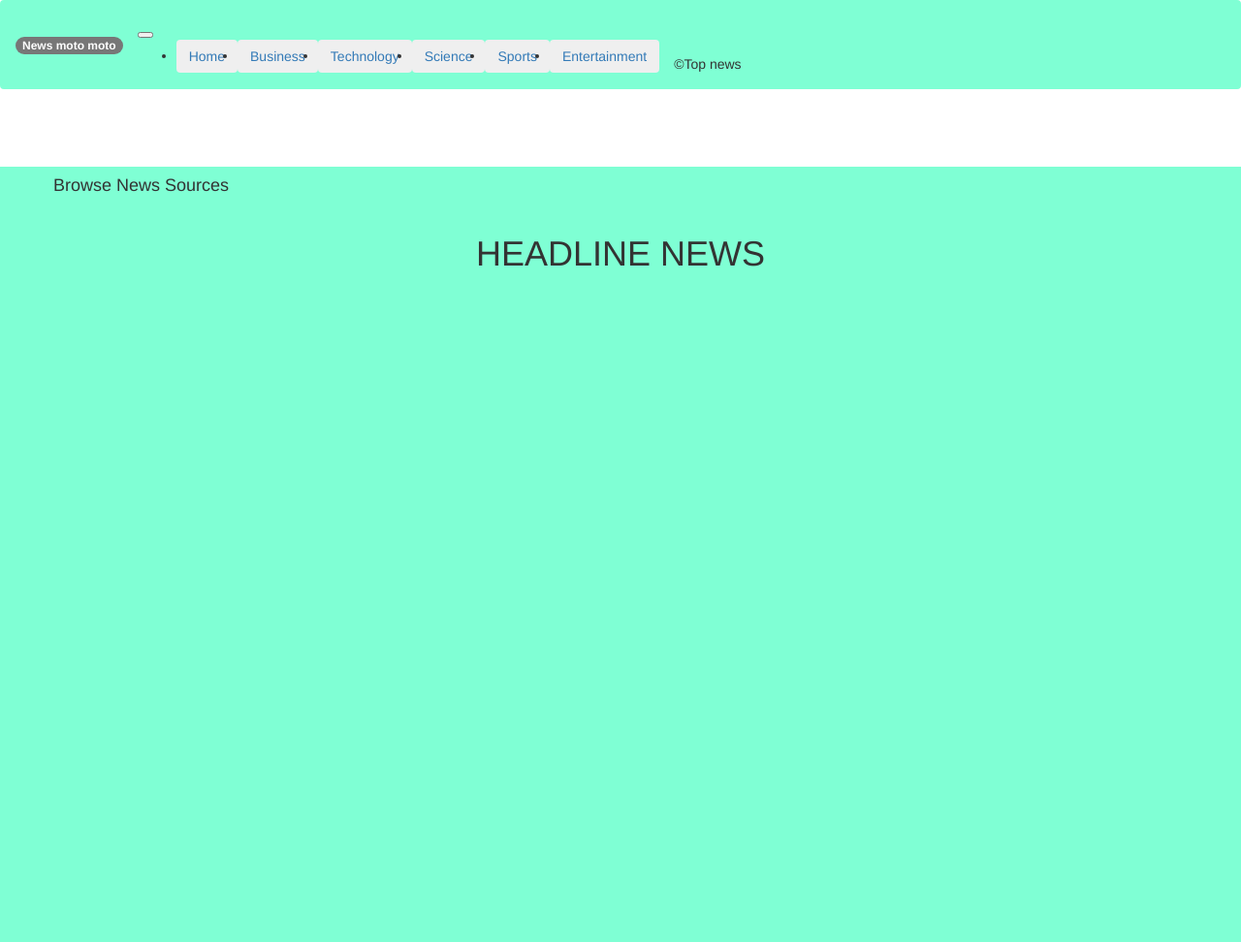
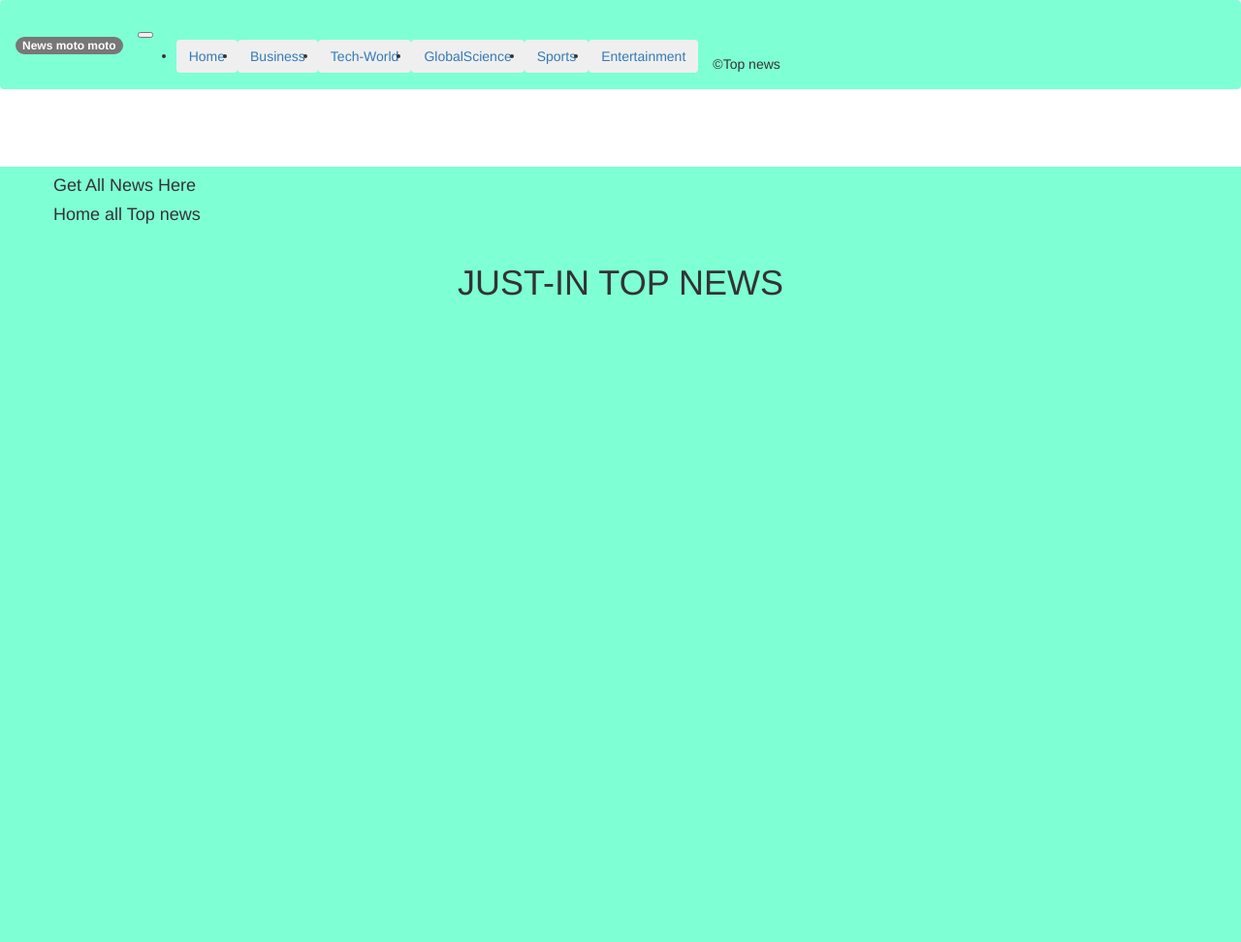
Before and after one commit to Robertokello11/News_API, a Flask app: template app/templates/index.html in a window 1280 px wide. Shown: the whole page at 97% size. Before the commit the page ends 275 px from the top, so only its background shows below. Run offline with Flask 2, Linux system fonts and the light colour scheme; the template is opened without the code that fills it, so the values that code supplies are empty; some libraries are stand-ins or nearby versions.

Commit message:
make changes made on all files

```diff
--- a/app/static/css/index.css
+++ b/app/static/css/index.css
@@ -1,5 +1,5 @@
 .main {
-    flex: 1 1 0;
+    flex:content;
     display: flex;
     background-color: aquamarine;
 
--- a/app/templates/base.html
+++ b/app/templates/base.html
@@ -1,5 +1,5 @@
 {% extends 'bootstrap/base.html'%}
-href="{{ url_for('static', filename='stylesheets/style.css') }}" />
+<!-- href="{{ url_for('static', filename='stylesheets/style.css') }}" /> -->
 {% block navbar %}
     {% include 'navbar.html' %}
 {% endblock %}
--- a/app/templates/index.html
+++ b/app/templates/index.html
@@ -13,7 +13,8 @@
         <div class="col-3">
           <div class="card-column">
             <div class="card-header">
-              <h4>Browse News Sources</h4>
+              <h4>Get All News Here</h4>
+              <h4>Home all Top news</h4>
             </div>
             <div class="list-group list-group-flush scrolly">
               <ul>
@@ -29,7 +30,7 @@
         </div>
 
         <div class="col-9">
-          <h1 align="center"> HEADLINE NEWS </h3>
+          <h1 align="center">JUST-IN TOP NEWS </h3>
           <div class="container">
             <div class="card-columns">
               {% for headline in headlines %}
--- a/app/templates/navbar.html
+++ b/app/templates/navbar.html
@@ -14,10 +14,10 @@
             <a class="nav-link" href="/{{'categories/Business'}}"><button type="button" class="btn btn-outline-success">Business</button></a>
           </li>
           <li class="nav-item">
-            <a class="nav-link" href="/{{'categories/Technology'}}"><button type="button" class="btn btn-outline-success">Technology</button></a>
+            <a class="nav-link" href="/{{'categories/Technology'}}"><button type="button" class="btn btn-outline-success">Tech-World</button></a>
           </li>
           <li class="nav-item">
-            <a class="nav-link" href="/{{'categories/Science'}}"><button type="button" class="btn btn-outline-success">Science</button></a>
+            <a class="nav-link" href="/{{'categories/Science'}}"><button type="button" class="btn btn-outline-success"> GlobalScience</button></a>
           </li>
           <li class="nav-item">
             <a class="nav-link" href="/{{'categories/Sports'}}"><button type="button" class="btn btn-outline-success">Sports</button></a>
```
